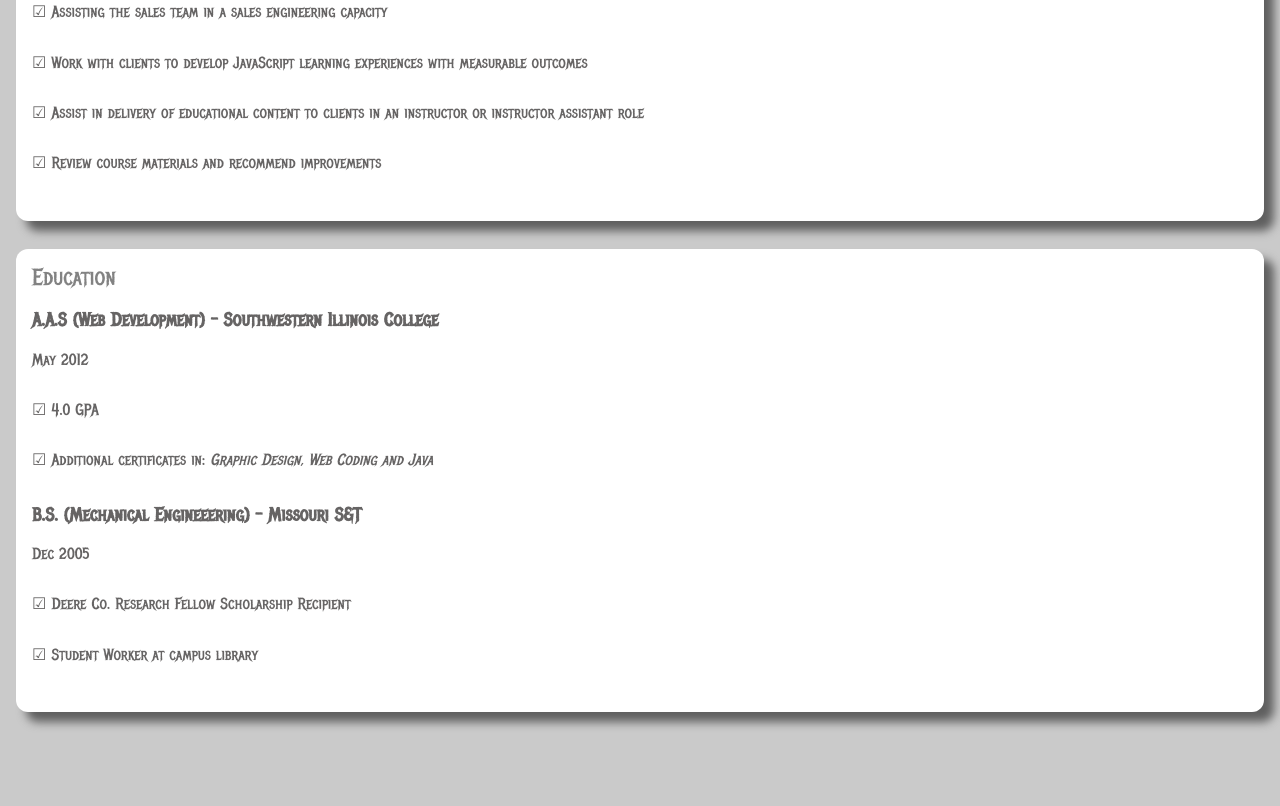
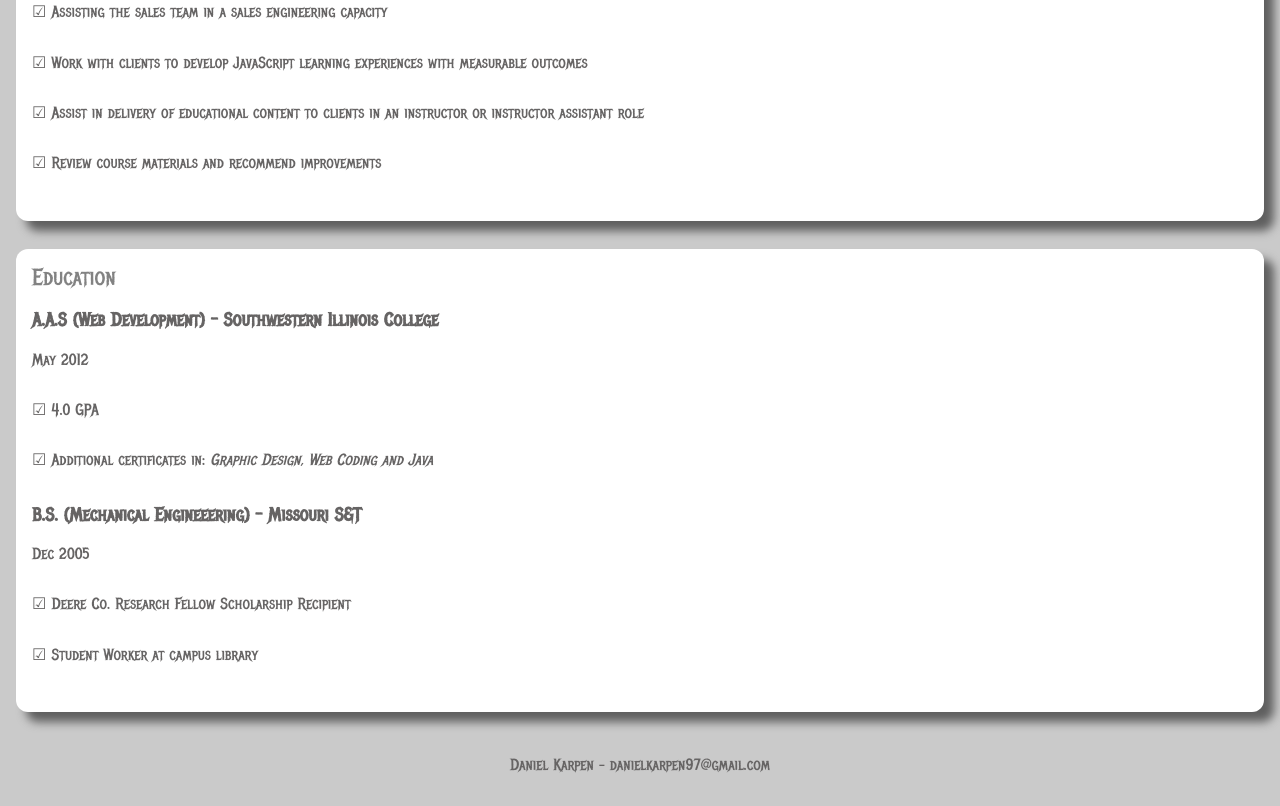
Before and after one commit to danielkarpen/portfolio, a website: page index.html in a window 1280 px wide. Shown: the part 1798-2604 px from the top of the page. Before the commit the page ends 2554 px from the top, so only its background shows below. Drawn offline with nearby package versions, Linux system fonts and the light colour scheme.

Commit message:
added footer

```diff
--- a/index.html
+++ b/index.html
@@ -216,5 +216,13 @@
     </main>
 
     <script src="./scripts.js" type="module"></script>
+
+    <footer class="flex flex--column">
+      <div class="hr"></div>
+      <p class="text-center">
+        Daniel Karpen&nbsp;&dash;
+        <a href="mailto:danielkarpen97@gmail.com">danielkarpen97@gmail.com</a>
+      </p>
+    </footer>
   </body>
 </html>
--- a/style.css
+++ b/style.css
@@ -57,6 +57,11 @@ figcaption {
   text-align: center;
 }
 
+footer {
+  padding: 10 10;
+  text-align: center;
+}
+
 svg {
   margin-right: 0.5rem;
 
```
